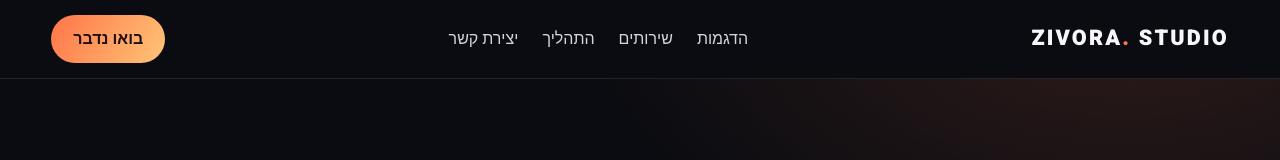
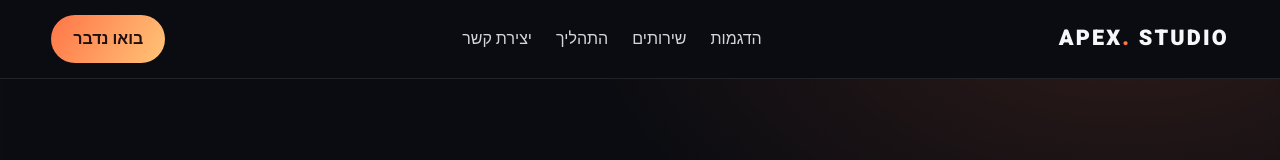
Before and after one commit to eitanferder/apexstudio, a plain HTML site: page index.html in a window 1280 px wide. Shown: the top 160 px of the page. Drawn offline with Linux system fonts and the light colour scheme.

Commit message:
Add files via upload

```diff
--- a/index.html
+++ b/index.html
@@ -3,7 +3,7 @@
 <head>
 <meta charset="utf-8">
 <meta name="viewport" content="width=device-width, initial-scale=1">
-<title>ZIVORA Studio | אתרים שמייצרים רושם</title>
+<title>APEX Studio | אתרים שמייצרים רושם</title>
 
 <link href="https://fonts.googleapis.com/css2?family=Heebo:wght@300;400;500;600;700;800;900&amp;display=swap" rel="stylesheet">
 <style>
@@ -53,7 +53,7 @@ html{-webkit-text-size-adjust:100%}body{overflow-x:hidden}
 
 <div style="direction:rtl;background:radial-gradient(900px 520px at 88% 0,#ff754826,transparent 60%),radial-gradient(800px 600px at 0 45%,#ffc47714,transparent 60%),#0b0c11;color:#f7f7fa;font-family:Heebo,Arial;line-height:1.65;width:100%;min-height:100vh">
 <header style="height:78px;display:flex;align-items:center;justify-content:space-between;border-bottom:1px solid #ffffff18;padding:0 4%;background:#0b0c11">
-<div style="font-size:1.35rem;font-weight:900;letter-spacing:.1em">ZIVORA<i style="color:#ff7548;font-style:normal">.</i> STUDIO</div>
+<div style="font-size:1.35rem;font-weight:900;letter-spacing:.1em">APEX<i style="color:#ff7548;font-style:normal">.</i> STUDIO</div>
 <nav style="display:flex;gap:24px;color:#d4d5dc"><a href="#work" style="color:inherit;text-decoration:none">הדגמות</a><a href="#services" style="color:inherit;text-decoration:none">שירותים</a><a href="#process" style="color:inherit;text-decoration:none">התהליך</a><a href="#contact" style="color:inherit;text-decoration:none">יצירת קשר</a></nav>
 <a class="btn" href="#contact">בואו נדבר</a>
 </header>
@@ -94,7 +94,7 @@ html{-webkit-text-size-adjust:100%}body{overflow-x:hidden}
 </section>
 <section class="sec" id="contact">
 <div class="cw" style="display:grid;grid-template-columns:1fr 1fr;gap:30px;background:#171923;border:1px solid #ffffff18;padding:32px;border-radius:24px">
-<div><div class="k">LET'S TALK</div><h2 style="margin-top:0">העסק שלכם ראוי לאתר שעושה רושם.</h2><p class="sub">השאירו פרטים ונחזור אליכם לתיאום שיחת היכרות. לחיצה על הכפתור תפתח וואטסאפ עם הפנייה מוכנה לשליחה.</p><p style="color:#ffc477;font-weight:800;font-size:1.2rem">ZIVORA Studio · בונים נוכחות. יוצרים צמיחה.</p></div>
+<div><div class="k">LET'S TALK</div><h2 style="margin-top:0">העסק שלכם ראוי לאתר שעושה רושם.</h2><p class="sub">השאירו פרטים ונחזור אליכם לתיאום שיחת היכרות. לחיצה על הכפתור תפתח וואטסאפ עם הפנייה מוכנה לשליחה.</p><p style="color:#ffc477;font-weight:800;font-size:1.2rem">APEX Studio · בונים נוכחות. יוצרים צמיחה.</p></div>
 <form class="f" id="cf" action="#" novalidate>
 <label>שם<input id="cn" name="name" type="text" placeholder="שם מלא" required autocomplete="name"></label>
 <label>טלפון<input id="cp" name="phone" type="tel" placeholder="05X-XXXXXXX" required autocomplete="tel" inputmode="tel"></label>
@@ -105,7 +105,7 @@ html{-webkit-text-size-adjust:100%}body{overflow-x:hidden}
 </form>
 </div>
 </section>
-<footer style="border-top:1px solid #ffffff18;padding:28px 4%;color:#a8adbb">ZIVORA STUDIO · אתר סוכנות להדגמה · © 2026</footer>
+<footer style="border-top:1px solid #ffffff18;padding:28px 4%;color:#a8adbb">APEX STUDIO · אתר סוכנות להדגמה · © 2026</footer>
 </div>
 
 <script>
@@ -114,7 +114,7 @@ ev.preventDefault();
 var n=document.getElementById('cn'),p=document.getElementById('cp');
 [n,p].forEach(function(x){x.classList.toggle('bad',!x.value.trim())});
 if(!n.value.trim()||!p.value.trim()){(n.value.trim()?p:n).focus();return}
-var m='היי, אשמח להזמין אתר מ-ZIVORA Studio.\nשם: '+n.value.trim()+'\nטלפון: '+p.value.trim()+'\nסוג האתר: '+document.getElementById('ct').value;
+var m='היי, אשמח להזמין אתר מ-APEX Studio.\nשם: '+n.value.trim()+'\nטלפון: '+p.value.trim()+'\nסוג האתר: '+document.getElementById('ct').value;
 var t=document.getElementById('cm').value.trim(); if(t) m+='\nעל העסק: '+t;
 var u='https://wa.me/972548379597?text='+encodeURIComponent(m);
 var w=window.open(u,'_blank'); if(!w) window.location.href=u;
```
